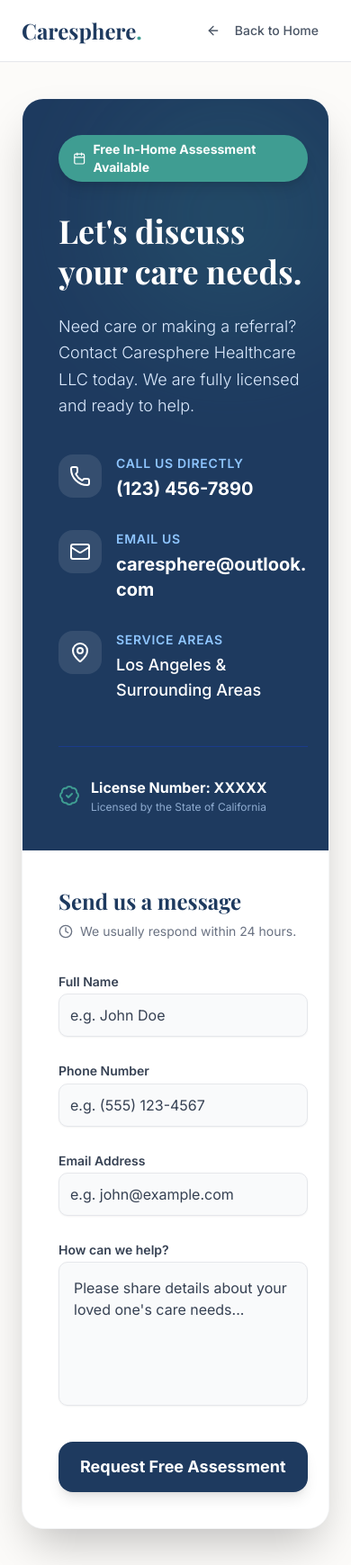
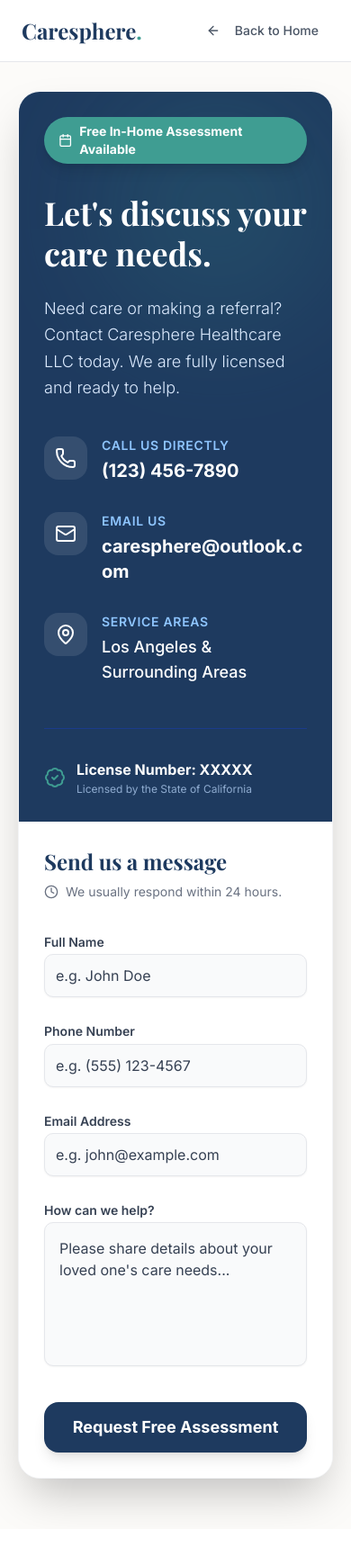
Before and after one commit to Trayshmhirk/caresphere-healthcare, a Next.js app: page /contact in a window 390 px wide. Shown: the whole page at 90% size. After the commit the page ends 1699 px from the top, so only its background shows below. Built offline with nearby package versions, Linux system fonts and the light colour scheme; a web font is replaced by a local one.

Commit message:
chore: minor ui updates

```diff
--- a/app/contact/page.tsx
+++ b/app/contact/page.tsx
@@ -70,10 +70,10 @@ export default function ContactPage() {
         </div>
       </nav>
 
-      <div className="mx-auto max-w-7xl px-6 py-10 lg:py-20">
+      <div className="mx-auto max-w-7xl px-5 py-8 pb-14 md:py-10 lg:py-20">
         <div className="grid min-h-150 overflow-hidden rounded-3xl border border-gray-100 bg-white shadow-2xl lg:grid-cols-12">
           {/* === LEFT SIDE: Contact Info (Dark Navy) === */}
-          <div className="relative flex flex-col justify-between overflow-hidden bg-[#1e3a5f] p-10 text-white lg:col-span-5 lg:p-14">
+          <div className="relative flex flex-col justify-between overflow-hidden bg-[#1e3a5f] p-7 text-white md:p-10 lg:col-span-5 lg:p-14">
             {/* Decorative Background Elements */}
             <div className="pointer-events-none absolute top-0 right-0 h-64 w-64 rounded-full bg-[#3f9d92] opacity-20 blur-[80px]"></div>
 
@@ -152,7 +152,7 @@ export default function ContactPage() {
           </div>
 
           {/* === RIGHT SIDE: Form (Clean White) === */}
-          <div className="relative bg-white p-10 lg:col-span-7 lg:p-14">
+          <div className="relative bg-white p-7 md:p-10 lg:col-span-7 lg:p-14">
             <div className="mx-auto max-w-md lg:max-w-none">
               <h2 className="mb-2 font-serif text-2xl font-bold text-[#1e3a5f]">
                 Send us a message
```
